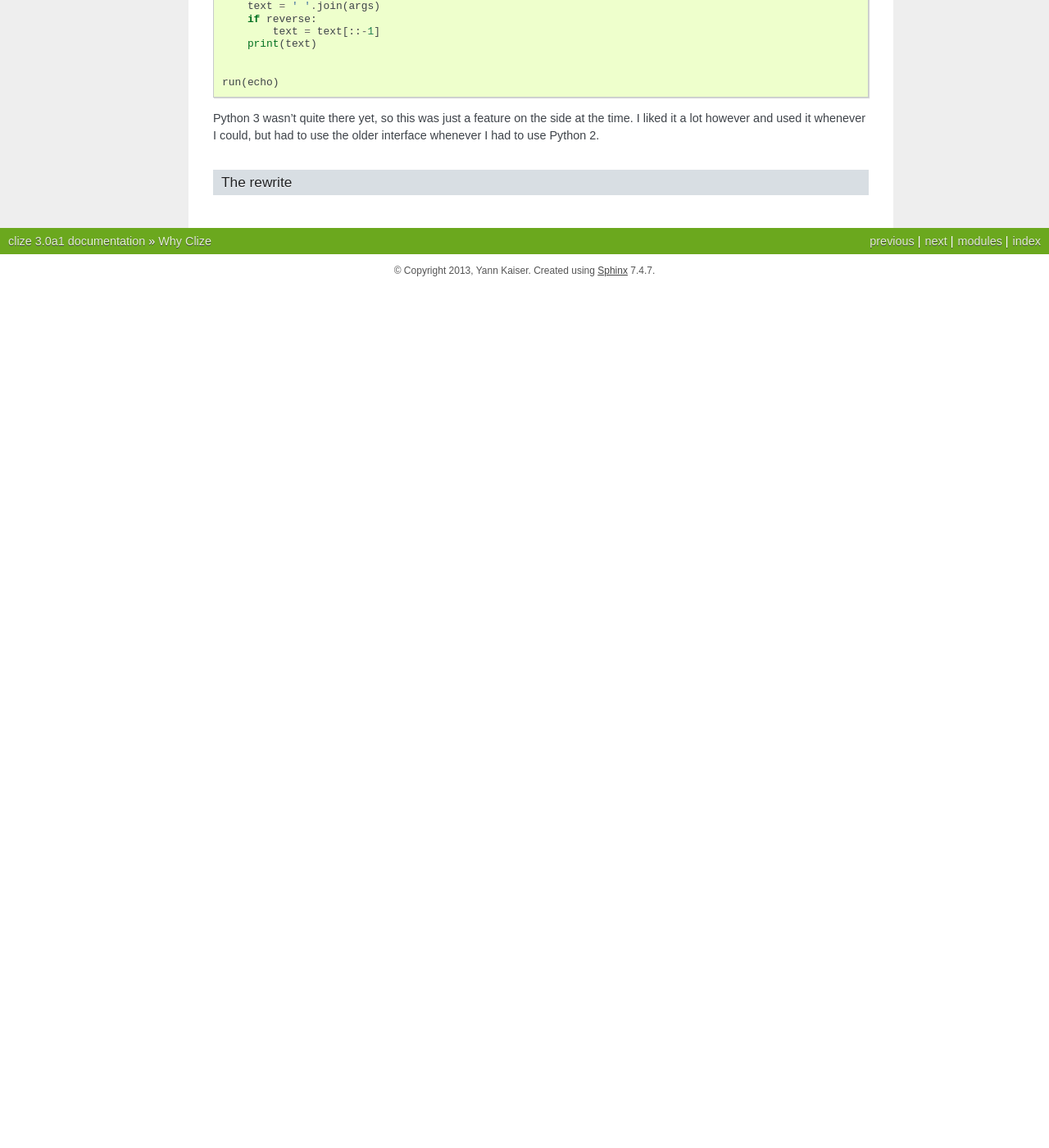
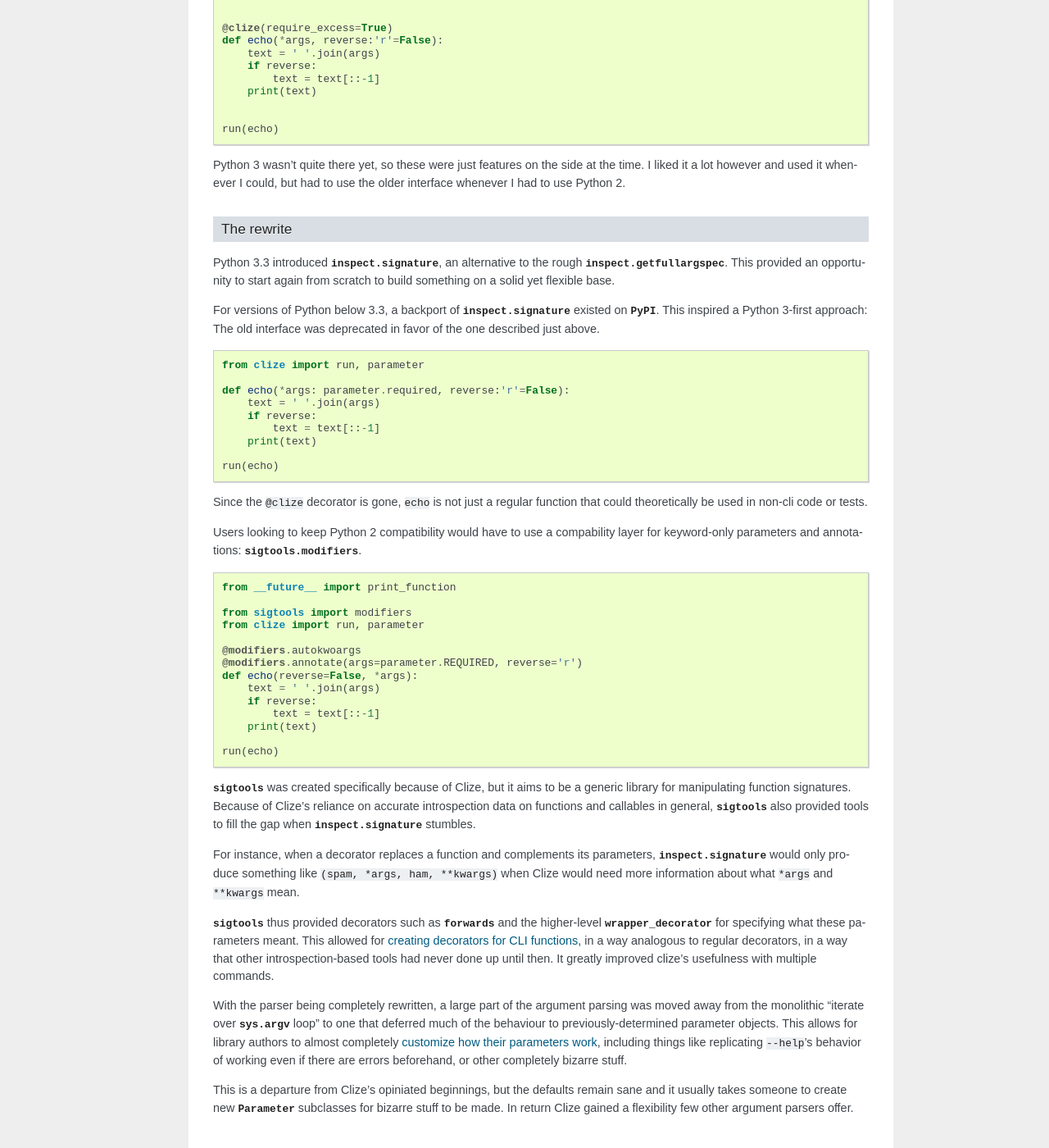
Before and after one commit to epsy/clize, a Sphinx documentation site: the page built from docs/why.rst, in a window 1280 px wide and 1400 px high, scrolled down 2163 px. Shown: the whole window at 82% size. Built offline with Sphinx 7.4.7, drawn with Linux system fonts in a browser that asks for light colours; before the commit the page ends 2513 px from its top, so only the background shows below that; some of the changed text lies outside the part shown.

Commit message:
Wrote history up to present day. What glorious day we're in.

```diff
--- a/docs/why.rst
+++ b/docs/why.rst
@@ -145,9 +145,12 @@
 
 The parameter annotation syntax from :pep:`3107` was fit to replace this
 nicely. You could tag the parameter directly with the alias or conversion
-function or whatever. Sure, it involved looking at the type of each annotation,
-but it was a lot more practical than spelling *alias*, *converter* and the
-parameter's name all over the place:
+function or whatever. It involved looking at the type of each annotation, but
+it was a lot more practical than spelling *alias*, *converter* and the
+parameter's name all over the place.
+
+It also allowed for keyword-only parameters from :pep:`3102` to map directly to
+named parameters while others would always be positional parameters.
 
 .. code-block:: python
 
@@ -157,7 +160,7 @@
 
 
     @clize(require_excess=True)
-    def echo(reverse:'r'=False, *args):
+    def echo(*args, reverse:'r'=False):
         text = ' '.join(args)
         if reverse:
             text = text[::-1]
@@ -166,7 +169,7 @@
 
     run(echo)
 
-Python 3 wasn't quite there yet, so this was just a feature on the side at the
+Python 3 wasn't quite there yet, so these were just features on the side at the
 time. I liked it a lot however and used it whenever I could, but had to use the
 older interface whenever I had to use Python 2.
 
@@ -175,3 +178,78 @@
 
 The rewrite
 ...........
+
+Python 3.3 introduced `inspect.signature`, an alternative to the rough
+`inspect.getfullargspec`. This provided an opportunity to start again from
+scratch to build something on a solid yet flexible base.
+
+For versions of Python below 3.3, a backport of `inspect.signature` existed on
+`PyPI <https://pypi.python.org/>`. This inspired a Python 3-first approach: The
+old interface was deprecated in favor of the one described just above.
+
+.. code-block:: python
+
+    from clize import run, parameter
+
+    def echo(*args: parameter.required, reverse:'r'=False):
+        text = ' '.join(args)
+        if reverse:
+            text = text[::-1]
+        print(text)
+
+    run(echo)
+
+Since the ``@clize`` decorator is gone, ``echo`` is not just a regular function
+that could theoretically be used in non-cli code or tests.
+
+Users looking to keep Python 2 compatibility would have to use a compability
+layer for keyword-only parameters and annotations: `sigtools.modifiers`.
+
+.. code-block:: python
+
+    from __future__ import print_function
+
+    from sigtools import modifiers
+    from clize import run, parameter
+
+    @modifiers.autokwoargs
+    @modifiers.annotate(args=parameter.REQUIRED, reverse='r')
+    def echo(reverse=False, *args):
+        text = ' '.join(args)
+        if reverse:
+            text = text[::-1]
+        print(text)
+
+    run(echo)
+
+
+`sigtools` was created specifically because of Clize, but it aims to be a
+generic library for manipulating function signatures. Because of Clize's
+reliance on accurate introspection data on functions and callables in general,
+`sigtools` also provided tools to fill the gap when `inspect.signature`
+stumbles.
+
+For instance, when a decorator replaces a function and complements its
+parameters, `inspect.signature` would only produce something like ``(spam,
+*args, ham, **kwargs)`` when Clize would need more information about what
+``*args`` and ``**kwargs`` mean.
+
+`sigtools` thus provided decorators such as `~sigtools.specifiers.forwards` and
+the higher-level `~sigtools.wrappers.wrapper_decorator` for specifying what
+these parameters meant. This allowed for :ref:`creating decorators for CLI
+functions <function-compositing>`, in a way analogous to regular decorators, in
+a way that other introspection-based tools had never done up until then. It
+greatly improved clize's usefulness with multiple commands.
+
+With the parser being completely rewritten, a large part of the argument
+parsing was moved away from the monolithic "iterate over `sys.argv` loop" to
+one that deferred much of the behaviour to previously-determined parameter
+objects. This allows for library authors to almost completely :ref:`customize
+how their parameters work <extending parser>`, including things like
+replicating ``--help``'s behavior of working even if there are errors
+beforehand, or other completely bizarre stuff.
+
+This is a departure from Clize's opiniated beginnings, but the defaults remain
+sane and it usually takes someone to create new `~clize.parser.Parameter`
+subclasses for bizarre stuff to be made. In return Clize gained a flexibility
+few other argument parsers offer.
```
